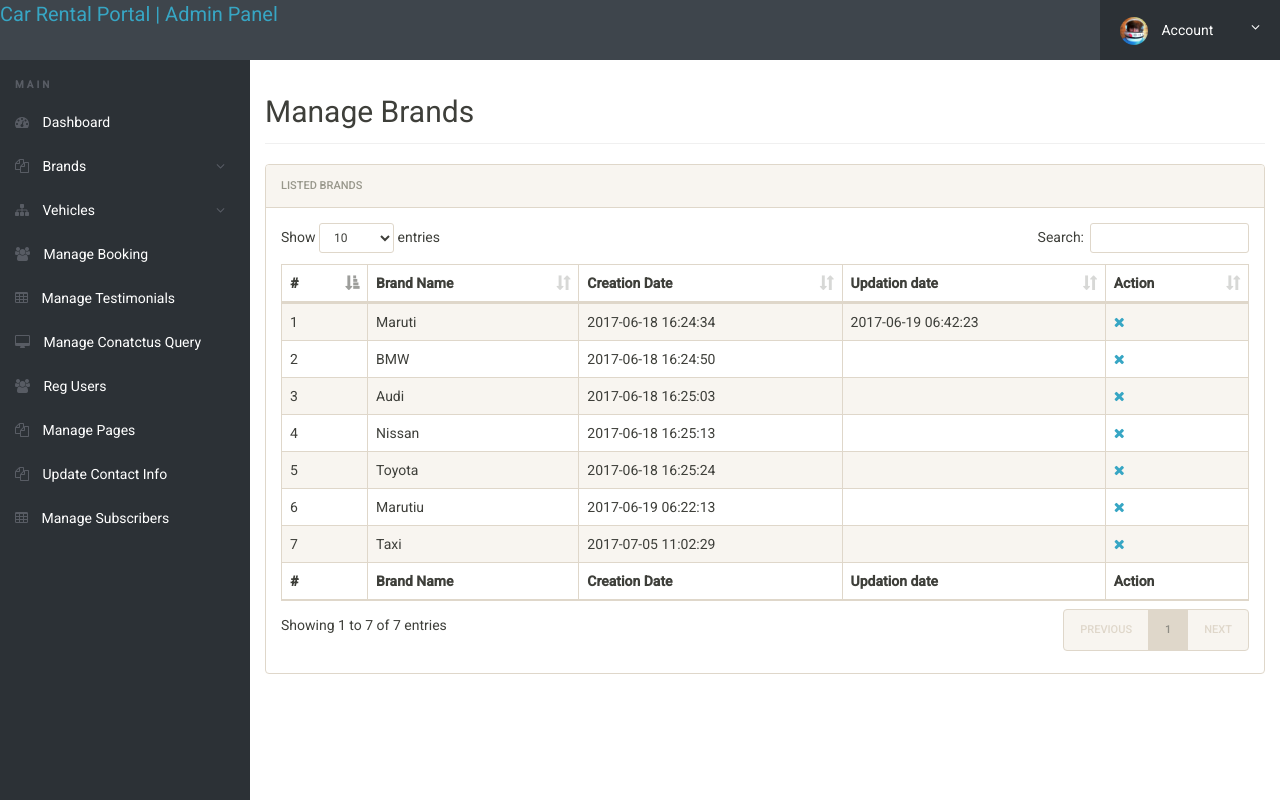
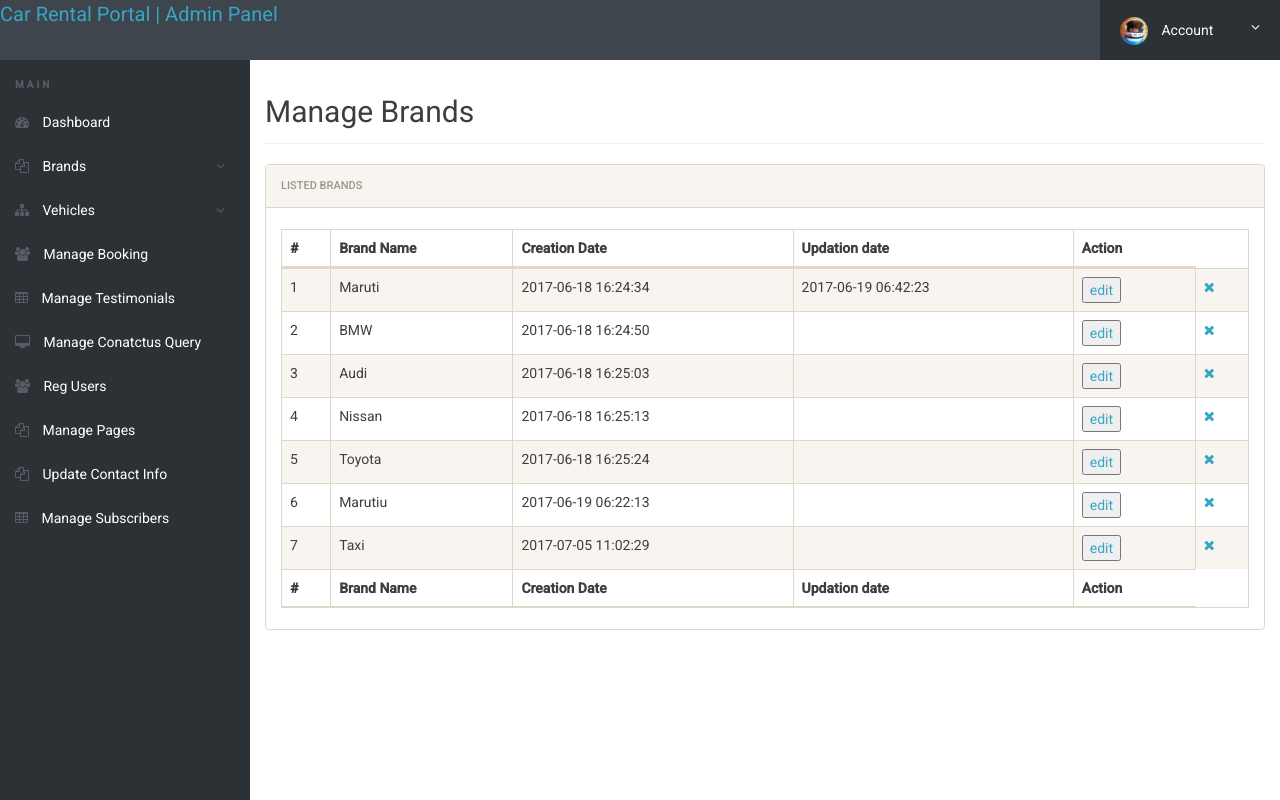
Before and after one commit to cw0610/CarRentalSystem, a PHP site: page /admin/manage-brands.php in a window 1280 px wide. Run offline with PHP 8.4, Linux system fonts and the light colour scheme; a user stored in the database is signed in; data comes from the database, SQL or seed files in the repository; data that the repository does not hold is empty.

Commit message:
Added edit button for vehicle and brand management

```diff
--- a/admin/manage-brands.php
+++ b/admin/manage-brands.php
@@ -129,6 +129,7 @@
 											<td><?php echo htmlentities($result->BrandName);?></td>
 											<td><?php echo htmlentities($result->CreationDate);?></td>
 											<td><?php echo htmlentities($result->UpdationDate);?></td>
+<td><button><a href="edit-brands.php?id=<?php echo $result->id;?>">edit</a></button>&nbsp;&nbsp;
 <td><a href="manage-brands.php?del=<?php echo $result->id;?>" onclick="return confirm('Do you want to delete');"><i class="fa fa-close"></i></a></td>
 										</tr>
 										<?php $cnt=$cnt+1; }} ?>
--- a/admin/manage-vehicles.php
+++ b/admin/manage-vehicles.php
@@ -132,6 +132,8 @@
 											<td><?php echo htmlentities($result->PricePerDay);?></td>
 											<td><?php echo htmlentities($result->FuelType);?></td>
 												<td><?php echo htmlentities($result->ModelYear);?></td>
+
+		<td><button><a href="edit-vehicle.php?id=<?php echo $result->id;?>">edit</a></button>&nbsp;&nbsp;
 		<td><a href="manage-vehicles.php?del=<?php echo $result->id;?>" onclick="return confirm('Do you want to delete');"><i class="fa fa-close"></i></a></td>
 										</tr>
 										<?php $cnt=$cnt+1; }} ?>
```
